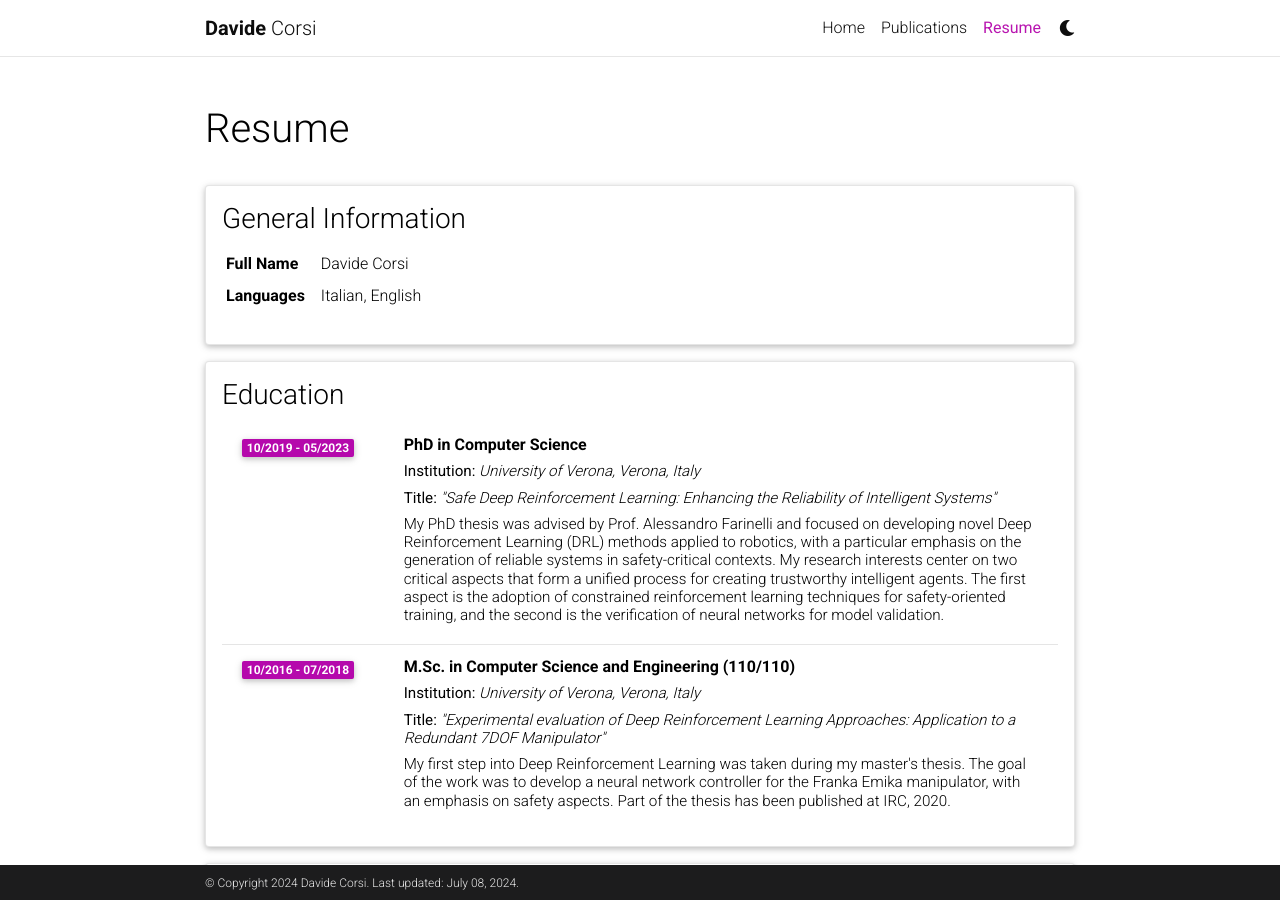
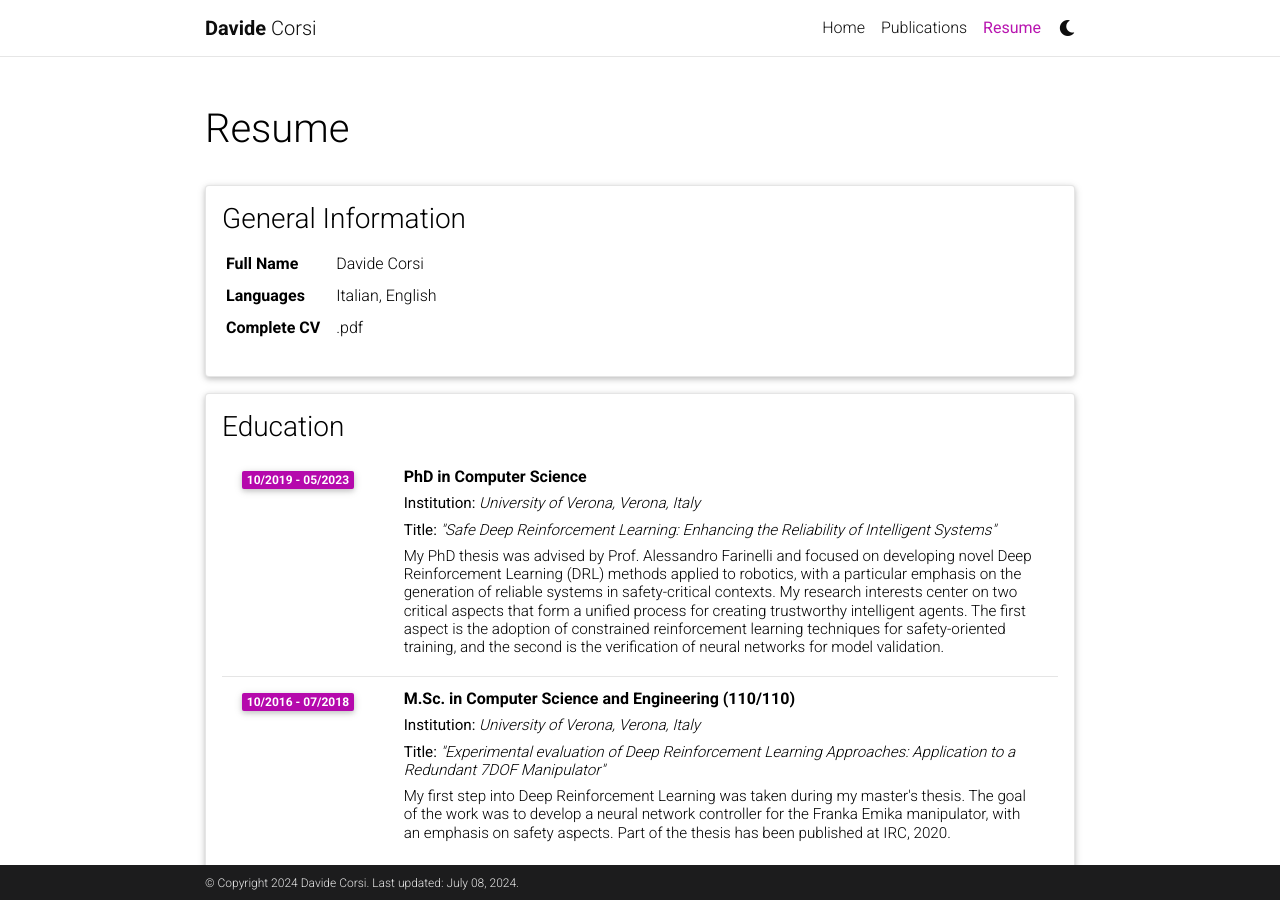
Before and after one commit to d-corsi/d-corsi.github.io, a Jekyll site: the page built from _pages/cv.md, in a window 1280 px wide and 900 px high. Built offline with Jekyll 4.4.1, drawn with Linux system fonts in a browser that asks for light colours; comment, search, counter and statistics services are not loaded; a style sheet for code colours, icons or effects is not loaded.

Commit message:
Update cv.yml

```diff
--- a/_data/cv.yml
+++ b/_data/cv.yml
@@ -5,6 +5,8 @@
       value: Davide Corsi
     - name: Languages
       value: Italian, English
+    - name: Complete CV
+      value: .pdf
 
 - title: Education
   type: time_table
```
